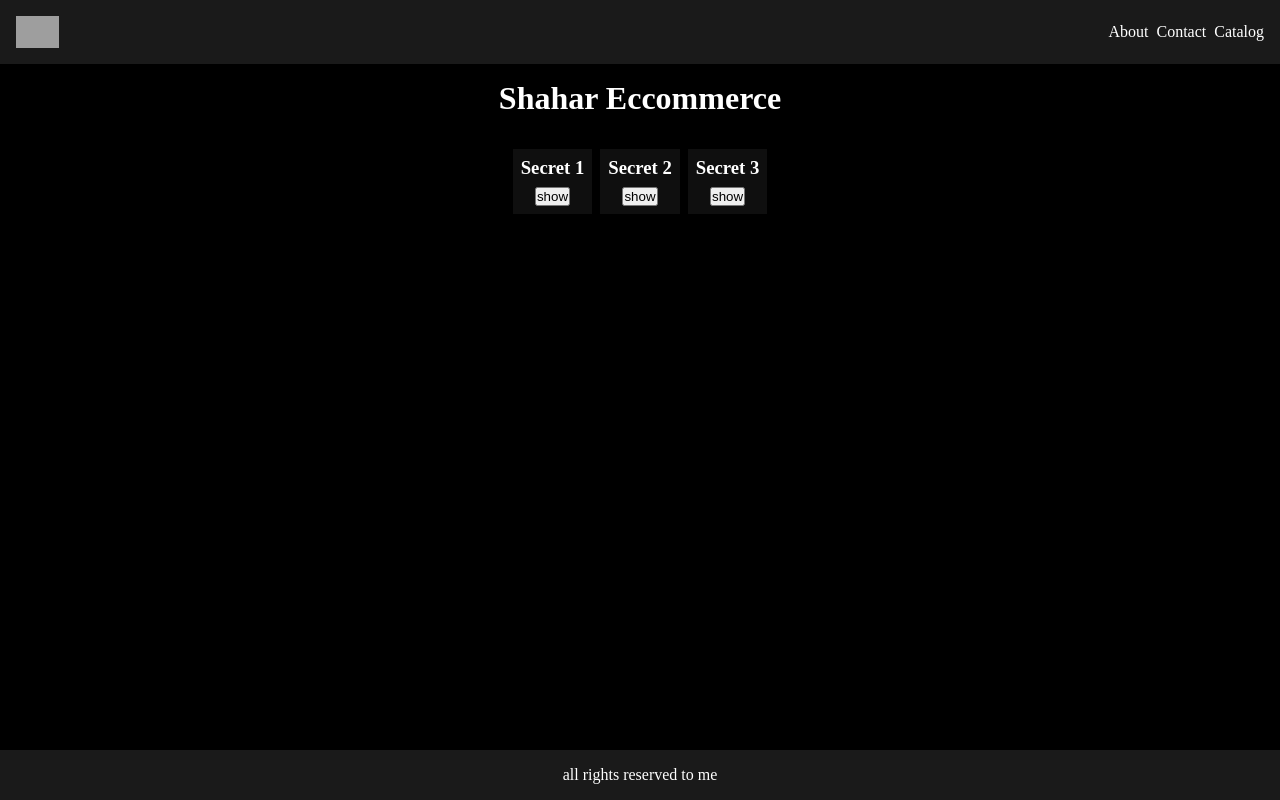
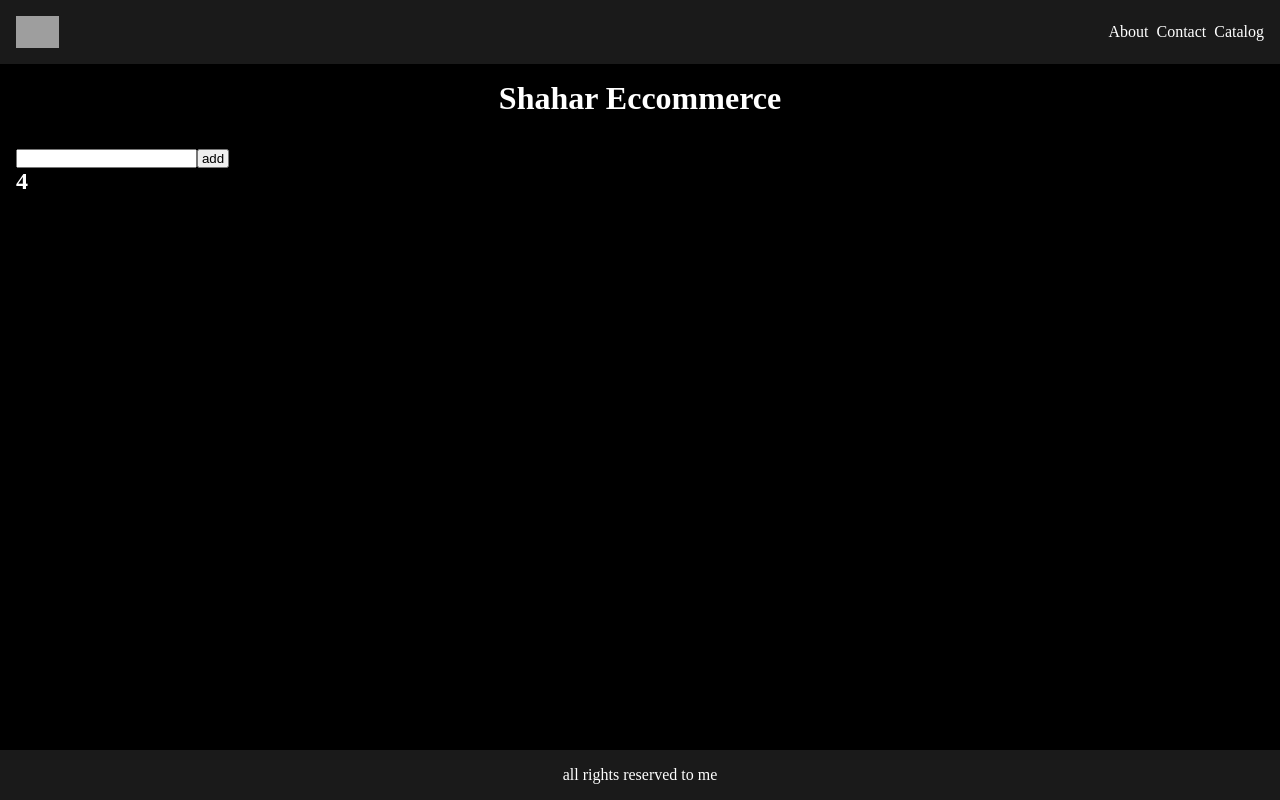
Before and after one commit to shaharbest/eccomerce_client_oct, a React (Vite) app: page / in a window 1280 px wide. Built offline with nearby package versions, Linux system fonts and the light colour scheme; grey boxes are pictures that could not be loaded.

Commit message:
add state demos

```diff
--- a/src/App.jsx
+++ b/src/App.jsx
@@ -2,6 +2,8 @@ import Catalog from "./Components/Catalog";
 import Navbar from "./Components/Navbar";
 import ClicksDemo from "./Components/demo/ClicksDemo";
 import StateDemo from "./Components/demo/StateDemo";
+import Counter from "./Components/demo/Counter";
+import ColorForm from "./Components/demo/ColorForm";
 
 function App() {
   return <>
@@ -12,7 +14,9 @@ function App() {
     <main>
       {/* <Catalog /> */}
       {/* <ClicksDemo /> */}
-      <StateDemo />
+      {/* <StateDemo /> */}
+      <Counter />
+      {/* <ColorForm /> */}
     </main>
     <footer>
       <p>
--- a/src/Components/ProductCard.jsx
+++ b/src/Components/ProductCard.jsx
@@ -1,10 +1,23 @@
-export default function ProductCard(props) {
-    const product = props.product;
+import { useState } from "react";
 
-    return <div className="product-card">
+export default function ProductCard({ product }) {
+    const [bgColor, setBgColor] = useState('blue');
+
+    const cardStyle = {
+        backgroundColor: bgColor,
+    };
+
+    return <div className="product-card"
+        style={cardStyle}
+        onClick={() => setBgColor(getRandomColor())}>
         <h3>{product.name}</h3>
         <div className="price">
             $ {product.price}
         </div>
     </div>
 }
+
+function getRandomColor() {
+  const randomColor = Math.floor(Math.random() * 16777215);
+  return '#' + randomColor.toString(16).padStart(6, '0');
+}
--- /dev/null
+++ b/src/Components/demo/ColorForm.jsx
@@ -0,0 +1,22 @@
+import { useState } from "react";
+
+export default function ColorForm() {
+    const [bgColor, setBgColor] = useState('black');
+    const [inputVal, setInputVal] = useState('');
+
+    const formStyle = { backgroundColor: bgColor };
+
+    function handleBtnClick() {
+        setBgColor(inputVal);
+    }
+
+    return <div className="color-form" style={formStyle}>
+        <input type="text"
+            value={inputVal}
+            onChange={e => setInputVal(e.target.value)}
+            placeholder="insert color" />
+        <button onClick={handleBtnClick}>
+            change background
+        </button>
+    </div>;
+}
--- /dev/null
+++ b/src/Components/demo/Counter.jsx
@@ -0,0 +1,7 @@
+export default function Counter() {
+    return <>
+        <input type="number" />
+        <button>add</button>
+        <h2>4</h2>
+    </>
+}
--- a/src/Components/demo/InfoToggle.jsx
+++ b/src/Components/demo/InfoToggle.jsx
@@ -1,13 +1,11 @@
 import { useState } from "react";
 
-export default function InfoToggle(props) {
+export default function InfoToggle({ info }) {
     const [isHidden, setIsHidden] = useState(true);
 
     function toggleIsHidden() {
         setIsHidden(!isHidden);
     }
-
-    const info = props.info;
 
     return <div className="info-toggle">
         <h3>{info.title}</h3>
--- a/src/Components/demo/StateDemo.jsx
+++ b/src/Components/demo/StateDemo.jsx
@@ -1,25 +1,9 @@
 import InfoToggle from "./InfoToggle";
-
-const infoList = [
-    {
-        id: 1,
-        title: 'secret 1',
-        content: 'I like cheese'
-    },
-    {
-        id: 2,
-        title: 'secret 2',
-        content: 'I know kong fu'
-    },
-    {
-        id: 3,
-        title: 'secret 3',
-        content: 'Avi Biter is the greatest'
-    },
-];
+import { infoList } from "./data";
 
 export default function StateDemo() {
-    const infosElements = infoList.map(i => <InfoToggle key={i.id} info={i} />)
+    const infosElements = infoList.map(i =>
+        <InfoToggle key={i.id} info={i} />);
 
     return <div className="infos">
         {infosElements}
--- /dev/null
+++ b/src/Components/demo/data.js
@@ -0,0 +1,17 @@
+export const infoList = [
+    {
+        id: 1,
+        title: 'secret 1',
+        content: 'I like cheese'
+    },
+    {
+        id: 2,
+        title: 'secret 2',
+        content: 'I know kong fu'
+    },
+    {
+        id: 3,
+        title: 'secret 3',
+        content: 'Avi Biter is the greatest'
+    },
+];
--- a/src/index.css
+++ b/src/index.css
@@ -63,6 +63,22 @@ nav {
   gap: .5rem;
   flex-direction: column;
   align-items: center;
-  background-color: hsl(0, 0%, 6%);
+  background-color: hsl(1, 0%, 10%);
   padding: .5rem;
+  width: 6rem;
 }
+
+button {
+  min-width: 2rem;
+}
+
+.color-form {
+  display: flex;
+  flex-direction: column;
+  align-items: center;
+  gap: .5rem;
+}
+
+.color-form input {
+  text-align: center;
+}
```
